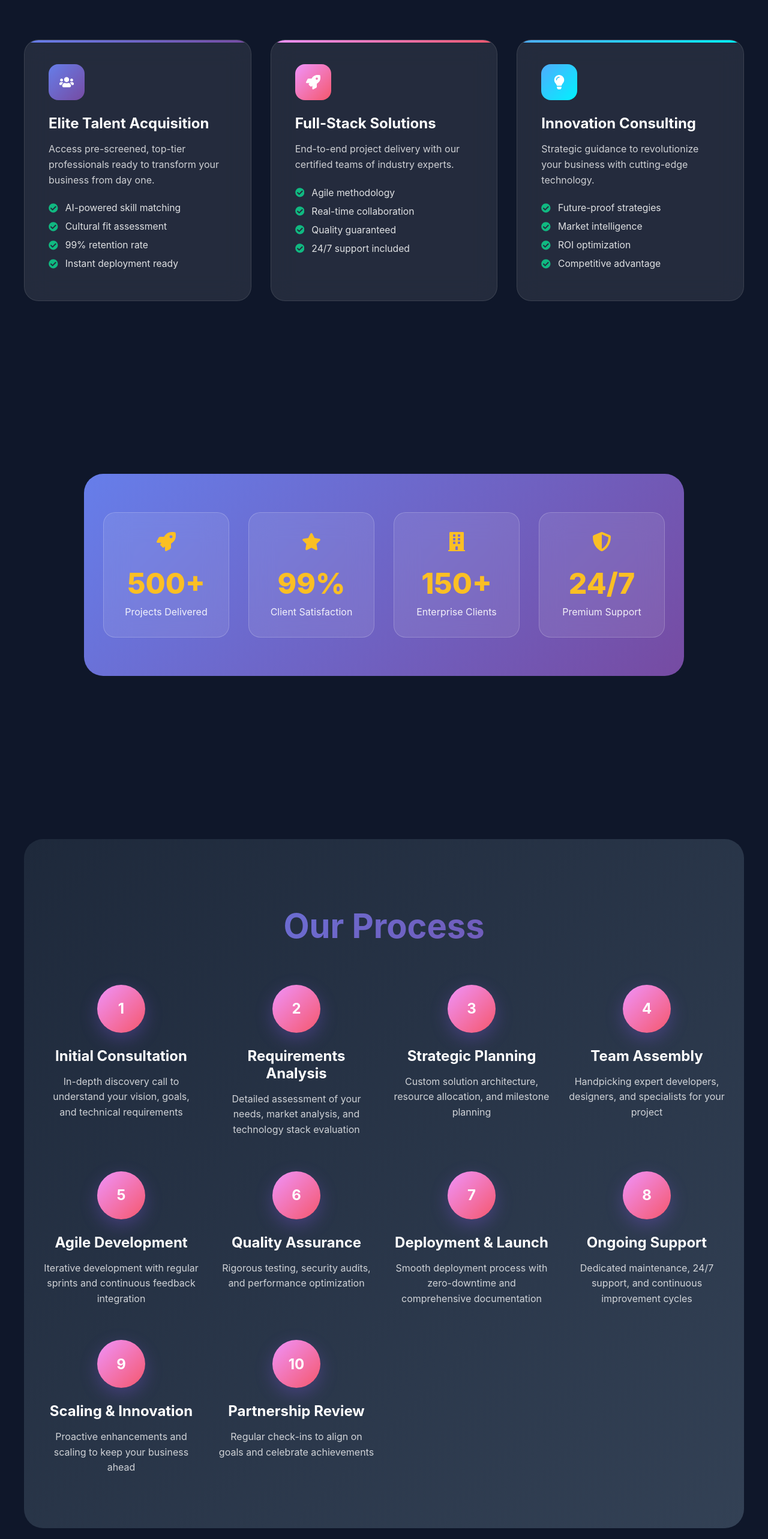
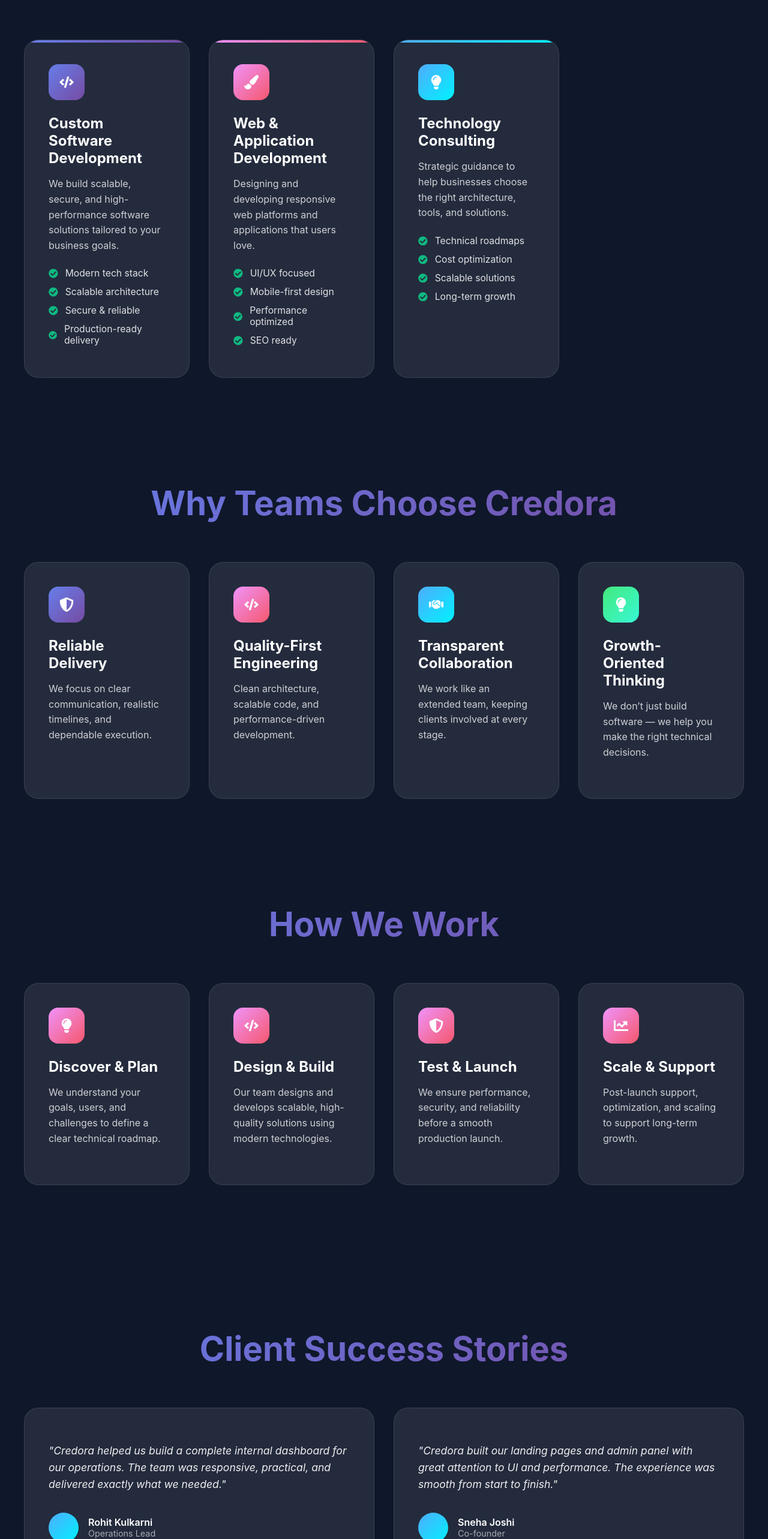
Before and after one commit to Sahil-238/Credora-, a React (Create React App) app: page / in a window 1280 px wide. Shown: the part 1048-3614 px from the top of the page at 60% size. Built offline with nearby package versions, Linux system fonts and the light colour scheme.

Commit message:
UI overhaul: services cards, timeline fix, testimonials update

```diff
--- a/public/index.html
+++ b/public/index.html
@@ -2,30 +2,52 @@
 <html lang="en">
   <head>
     <meta charset="utf-8" />
+
+    <!-- Favicon -->
     <link rel="icon" href="%PUBLIC_URL%/favicon.ico" />
+
+    <!-- Responsive -->
     <meta name="viewport" content="width=device-width, initial-scale=1" />
-    <meta name="theme-color" content="#000000" />
+    <meta name="theme-color" content="#0d6efd" />
 
-    <!-- SEO Meta Tags -->
-    <meta name="description" content="Credora offers verified internship certificates and career-boosting opportunities for students and professionals. Gain industry-recognized certifications today!" />
-    <meta name="keywords" content="Credora, internship certificates, online internships, verified certification, career growth, remote internships, student opportunities" />
+    <!-- ========================= -->
+    <!-- SEO META TAGS -->
+    <!-- ========================= -->
+    <meta
+      name="description"
+      content="Credora is a technology-driven software company delivering modern web applications, scalable digital solutions, and custom software for businesses and startups."
+    />
+    <meta
+      name="keywords"
+      content="Credora, software company, web development, application development, IT services, digital solutions, startup solutions, tech company"
+    />
     <meta name="author" content="Credora" />
     <meta name="robots" content="index, follow" />
 
-    <!-- Open Graph Meta Tags (For Social Media) -->
-    <meta property="og:title" content="Credora - Verified Internship Certificates & Career Growth" />
-    <meta property="og:description" content="Get recognized internship certificates from Credora. Build your career with verified experience and industry-backed internships." />
+    <!-- ========================= -->
+    <!-- OPEN GRAPH (SOCIAL SHARE) -->
+    <!-- ========================= -->
+    <meta property="og:title" content="Credora | Software & Digital Solutions Company" />
+    <meta
+      property="og:description"
+      content="Credora builds high-quality software solutions, web platforms, and digital products to help businesses grow and scale."
+    />
     <meta property="og:image" content="%PUBLIC_URL%/images/logo.png" />
     <meta property="og:url" content="https://credora.space" />
     <meta property="og:type" content="website" />
 
+    <!-- Apple -->
     <link rel="apple-touch-icon" href="%PUBLIC_URL%/images/logo.png" />
+
+    <!-- Manifest -->
     <link rel="manifest" href="%PUBLIC_URL%/manifest.json" />
 
-    <title>Credora - Career Growth</title>
+    <!-- Title -->
+    <title>Credora | Software & Digital Solutions Company</title>
   </head>
+
   <body>
-    <noscript>You need to enable JavaScript to run this app.</noscript>
+    <noscript>You need to enable JavaScript to run this application.</noscript>
     <div id="root"></div>
   </body>
 </html>
--- a/src/pages/About.js
+++ b/src/pages/About.js
@@ -311,18 +311,18 @@
 const services = [
   {
     icon: <FaChartLine />,
-    title: "Talent Analytics",
-    description: "Leverage our advanced analytics to make data-driven hiring decisions.",
+    title: "Custom Software Development",
+    description: "We build scalable, secure, and high-performance software solutions tailored to business needs.",
   },
   {
     icon: <FaHandshake />,
-    title: "Corporate Partnerships",
-    description: "Tailored solutions to meet your organization's talent acquisition needs.",
+    title: "Web & Application Development",
+    description: "Modern web platforms and applications designed for performance, usability, and growth.",
   },
   {
     icon: <FaAward />,
-    title: "Skill Certification",
-    description: "Industry-recognized certifications to validate candidate skills.",
+    title: "Technology Consulting",
+    description: "Strategic technical guidance to help businesses choose the right architecture and tools.",
   },
 ];
 
@@ -388,14 +388,15 @@
             animate={{ opacity: 1, y: 0 }}
             transition={{ duration: 0.8 }}
           >
-            Revolutionizing Talent Acquisition
+            Building Scalable Digital Solutions
+
           </HeroTitle>
           <HeroSubtitle
             initial={{ opacity: 0, y: 32 }}
             animate={{ opacity: 1, y: 0 }}
             transition={{ duration: 0.95, delay: 0.2 }}
           >
-            Empowering businesses with data-driven solutions and a premium talent pipeline.
+            We design and develop modern software, web platforms, and custom digital products for businesses and startups.
           </HeroSubtitle>
         </HeroContent>
       </HeroSection>
--- a/src/pages/Contact.js
+++ b/src/pages/Contact.js
@@ -259,7 +259,7 @@
         <HeroSection>
           <HeroTitle>Contact Us</HeroTitle>
           <HeroSubtitle>
-            We'd love to hear from you! Reach out to Credora for queries, partnerships, or support.
+          Get in touch with Credora for project inquiries, partnerships, or technical support.
           </HeroSubtitle>
         </HeroSection>
         <Section>
--- a/src/pages/Home.js
+++ b/src/pages/Home.js
@@ -289,16 +289,18 @@
 // SERVICES
 const ServicesGrid = styled.div`
   display: grid;
-  grid-template-columns: repeat(auto-fit, minmax(280px, 1fr));
+  grid-template-columns: repeat(4, 1fr);
   gap: 2rem;
-  margin-bottom: 4rem;
 
-  @media (max-width: 768px) {
+  @media (max-width: 1024px) {
+    grid-template-columns: repeat(2, 1fr);
+  }
+
+  @media (max-width: 640px) {
     grid-template-columns: 1fr;
-    gap: 1.5rem;
-    padding: 0 1rem;
   }
 `;
+
 
 const ServiceCard = styled(motion.div)`
   background: ${colors.glassBg};
@@ -680,42 +682,43 @@
 // DATA
 const services = [
   {
-    icon: <FaUsers />,
-    title: 'Elite Talent Acquisition',
-    description: 'Access pre-screened, top-tier professionals ready to transform your business from day one.',
+    icon: <FaCode />,
+    title: 'Custom Software Development',
+    description: 'We build scalable, secure, and high-performance software solutions tailored to your business goals.',
     benefits: [
-      'AI-powered skill matching',
-      'Cultural fit assessment',
-      '99% retention rate',
-      'Instant deployment ready',
+      'Modern tech stack',
+      'Scalable architecture',
+      'Secure & reliable',
+      'Production-ready delivery',
     ],
     gradient: colors.gradient1,
   },
   {
-    icon: <FaRocket />,
-    title: 'Full-Stack Solutions',
-    description: 'End-to-end project delivery with our certified teams of industry experts.',
+    icon: <FaPaintBrush />,
+    title: 'Web & Application Development',
+    description: 'Designing and developing responsive web platforms and applications that users love.',
     benefits: [
-      'Agile methodology',
-      'Real-time collaboration',
-      'Quality guaranteed',
-      '24/7 support included',
+      'UI/UX focused',
+      'Mobile-first design',
+      'Performance optimized',
+      'SEO ready',
     ],
     gradient: colors.gradient2,
   },
   {
     icon: <FaLightbulb />,
-    title: 'Innovation Consulting',
-    description: 'Strategic guidance to revolutionize your business with cutting-edge technology.',
+    title: 'Technology Consulting',
+    description: 'Strategic guidance to help businesses choose the right architecture, tools, and solutions.',
     benefits: [
-      'Future-proof strategies',
-      'Market intelligence',
-      'ROI optimization',
-      'Competitive advantage',
+      'Technical roadmaps',
+      'Cost optimization',
+      'Scalable solutions',
+      'Long-term growth',
     ],
     gradient: colors.gradient3,
   },
 ];
+
 
 const stats = [
   { value: '500+', label: 'Projects Delivered', icon: <FaRocket /> },
@@ -726,59 +729,42 @@
 
 const process = [
   {
-    title: 'Initial Consultation',
-    description: 'In-depth discovery call to understand your vision, goals, and technical requirements',
+    icon: <FaLightbulb />,
+    title: 'Discover & Plan',
+    description: 'We understand your goals, users, and challenges to define a clear technical roadmap.',
   },
   {
-    title: 'Requirements Analysis',
-    description: 'Detailed assessment of your needs, market analysis, and technology stack evaluation',
+    icon: <FaCode />,
+    title: 'Design & Build',
+    description: 'Our team designs and develops scalable, high-quality solutions using modern technologies.',
   },
   {
-    title: 'Strategic Planning',
-    description: 'Custom solution architecture, resource allocation, and milestone planning',
+    icon: <FaShieldAlt />,
+    title: 'Test & Launch',
+    description: 'We ensure performance, security, and reliability before a smooth production launch.',
   },
   {
-    title: 'Team Assembly',
-    description: 'Handpicking expert developers, designers, and specialists for your project',
-  },
-  {
-    title: 'Agile Development',
-    description: 'Iterative development with regular sprints and continuous feedback integration',
-  },
-  {
-    title: 'Quality Assurance',
-    description: 'Rigorous testing, security audits, and performance optimization',
-  },
-  {
-    title: 'Deployment & Launch',
-    description: 'Smooth deployment process with zero-downtime and comprehensive documentation',
-  },
-  {
-    title: 'Ongoing Support',
-    description: 'Dedicated maintenance, 24/7 support, and continuous improvement cycles',
-  },
-  {
-    title: 'Scaling & Innovation',
-    description: 'Proactive enhancements and scaling to keep your business ahead',
-  },
-  {
-    title: 'Partnership Review',
-    description: 'Regular check-ins to align on goals and celebrate achievements',
+    icon: <FaChartLine />,
+    title: 'Scale & Support',
+    description: 'Post-launch support, optimization, and scaling to support long-term growth.',
   },
 ];
+
 const testimonials = [
   {
-    text: 'Credora transformed our entire development pipeline. Their elite team delivered solutions that exceeded every expectation. Simply incredible.',
-    name: 'David Chen',
-    role: 'CTO, TechFlow Inc.',
-    company: 'Fortune 500'
+    text: 'Credora helped us build a complete internal dashboard for our operations. The team was responsive, practical, and delivered exactly what we needed.',
+    name: 'Rohit Kulkarni',
+    role: 'Operations Lead',
+    company: 'LogiCore Solutions, Pune',
   },
+
+
   {
-    text: 'The level of expertise and professionalism is unmatched. They delivered our complex AI project 2 weeks ahead of schedule.',
-    name: 'Sarah Rodriguez',
-    role: 'VP Engineering, DataVision',
-    company: 'Series B Startup'
-  }
+    text: 'Credora built our landing pages and admin panel with great attention to UI and performance. The experience was smooth from start to finish.',
+    name: 'Sneha Joshi',
+    role: 'Co-founder',
+    company: 'HealthBridge Startup',
+  },
 ];
 
 // MAIN COMPONENT
@@ -877,40 +863,82 @@
           </Container>
         </Section>
 
-        {/* STATS */}
+              {/* WHY CHOOSE US */}
           <Section>
             <Container>
-            <StatsSection>
-              <StatsGrid>
-                {stats.map((stat, i) => (
-                  <StatCard key={i}>
-                    <StatIcon>{stat.icon}</StatIcon>
-                    <StatNumber>{stat.value}</StatNumber>
-                    <StatLabel>{stat.label}</StatLabel>
-                  </StatCard>
-                ))}
-              </StatsGrid>
-            </StatsSection>
+              <SectionTitle>Why Teams Choose Credora</SectionTitle>
+
+              <ServicesGrid>
+                <ServiceCard>
+                  <IconContainer gradient={colors.gradient1}>
+                    <FaShieldAlt />
+                  </IconContainer>
+                  <CardTitle>Reliable Delivery</CardTitle>
+                  <CardDescription>
+                    We focus on clear communication, realistic timelines, and dependable execution.
+                  </CardDescription>
+                </ServiceCard>
+
+                <ServiceCard>
+                  <IconContainer gradient={colors.gradient2}>
+                    <FaCode />
+                  </IconContainer>
+                  <CardTitle>Quality-First Engineering</CardTitle>
+                  <CardDescription>
+                    Clean architecture, scalable code, and performance-driven development.
+                  </CardDescription>
+                </ServiceCard>
+
+                <ServiceCard>
+                  <IconContainer gradient={colors.gradient3}>
+                    <FaHandshake />
+                  </IconContainer>
+                  <CardTitle>Transparent Collaboration</CardTitle>
+                  <CardDescription>
+                    We work like an extended team, keeping clients involved at every stage.
+                  </CardDescription>
+                </ServiceCard>
+
+                <ServiceCard>
+                  <IconContainer gradient={colors.gradient4}>
+                    <FaLightbulb />
+                  </IconContainer>
+                  <CardTitle>Growth-Oriented Thinking</CardTitle>
+                  <CardDescription>
+                    We don’t just build software — we help you make the right technical decisions.
+                  </CardDescription>
+                </ServiceCard>
+              </ServicesGrid>
             </Container>
           </Section>
 
-        {/* PROCESS */}
+
+        {/* HOW WE WORK */}
 <Section>
   <Container>
-            <ProcessSectionBox>
-              <SectionTitle style={{ marginBottom: '4rem' }}>Our Process</SectionTitle>
-              <ProcessGrid>
+    <SectionTitle>How We Work</SectionTitle>
+
+    <ServicesGrid>
       {process.map((step, i) => (
-                  <ProcessCard key={i}>
-                    <ProcessNumber>{i + 1}</ProcessNumber>
+        <ServiceCard
+          key={i}
+          initial={{ opacity: 0, y: 30 }}
+          whileInView={{ opacity: 1, y: 0 }}
+          viewport={{ once: true }}
+          transition={{ duration: 0.5, delay: i * 0.1 }}
+        >
+          <IconContainer gradient={colors.gradient2}>
+            {step.icon}
+          </IconContainer>
+
           <CardTitle>{step.title}</CardTitle>
           <CardDescription>{step.description}</CardDescription>
-                  </ProcessCard>
+        </ServiceCard>
       ))}
-              </ProcessGrid>
-            </ProcessSectionBox>
+    </ServicesGrid>
   </Container>
 </Section>
+
 
         {/* TESTIMONIALS */}
         <TestimonialSection>
@@ -939,29 +967,40 @@
           </Container>
         </TestimonialSection>
 
-        {/* INTERNSHIP CTA */}
+        {/* EARLY-CAREER INITIATIVE */}
         <Section>
           <Container>
-            <ServiceCard style={{ textAlign: 'center', maxWidth: '800px', margin: '0 auto' }}>
-              <IconContainer style={{ margin: '0 auto 1.5rem auto' }}>
+            <ServiceCard
+              style={{
+                textAlign: 'center',
+                maxWidth: '800px',
+                margin: '0 auto',
+              }}
+            >
+              <IconContainer
+                style={{ margin: '0 auto 1.5rem auto' }}
+                gradient={colors.gradient3}
+              >
                 <FaGraduationCap />
               </IconContainer>
-              <CardTitle>Building Tomorrow's Workforce</CardTitle>
+
+              <CardTitle>Early-Career Talent Incubation</CardTitle>
+
               <CardDescription>
-                We also nurture emerging talent through our elite internship program, creating the skilled professionals your industry demands.
+                As part of our long-term vision, Credora runs a selective early-career
+                initiative focused on mentoring and training aspiring professionals.
+                This program supports our internal growth and strengthens our future
+                delivery teams it is not our primary business offering.
               </CardDescription>
-              <CTAButton
-                secondary
-                style={{ margin: '1rem auto 0 auto' }}
-                whileHover={{ scale: 1.04 }}
-                whileTap={{ scale: 0.98 }}
-                onClick={() => handleCTAClick('/internships')}
-              >
-                Explore Internship Program
-              </CTAButton>
+
+              <CardDescription style={{ opacity: 0.7, marginTop: '1rem' }}>
+                Our core focus remains delivering high-impact software solutions and
+                digital products for businesses worldwide.
+              </CardDescription>
             </ServiceCard>
           </Container>
         </Section>
+
 
         {/* FINAL CTA */}
         <Section>
@@ -969,7 +1008,7 @@
             <FinalCTA>
               <FinalCTATitle>Ready to Transform Your Business?</FinalCTATitle>
               <FinalCTAText>
-                Join the elite companies who trust Credora for their most critical projects. Let's create something extraordinary together.
+                Join the elite companies who trust Credora for their most critical projects.
               </FinalCTAText>
               <FinalCTAButtons>
                 <DarkButton
```
Also changed, not shown: src/pages/Portfolio.js (+63 -55 lines), 2 other files (tests, documents, lock files or other folders). Lines whose indentation alone changed are shown as unchanged.
